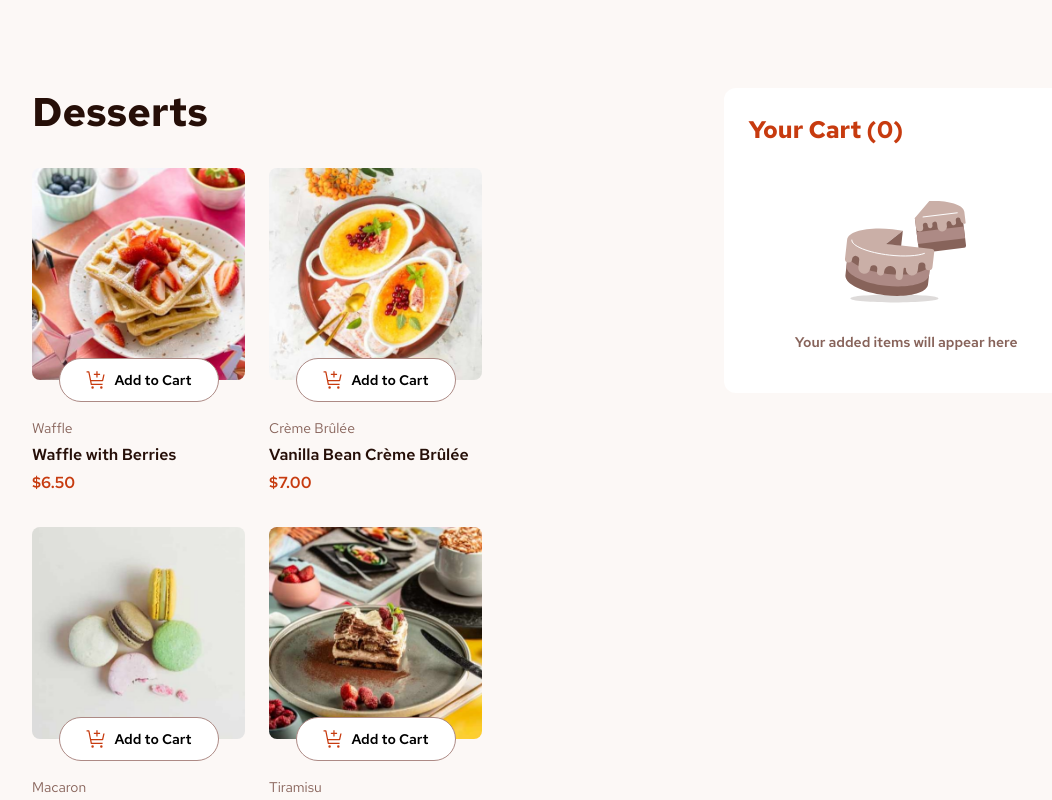
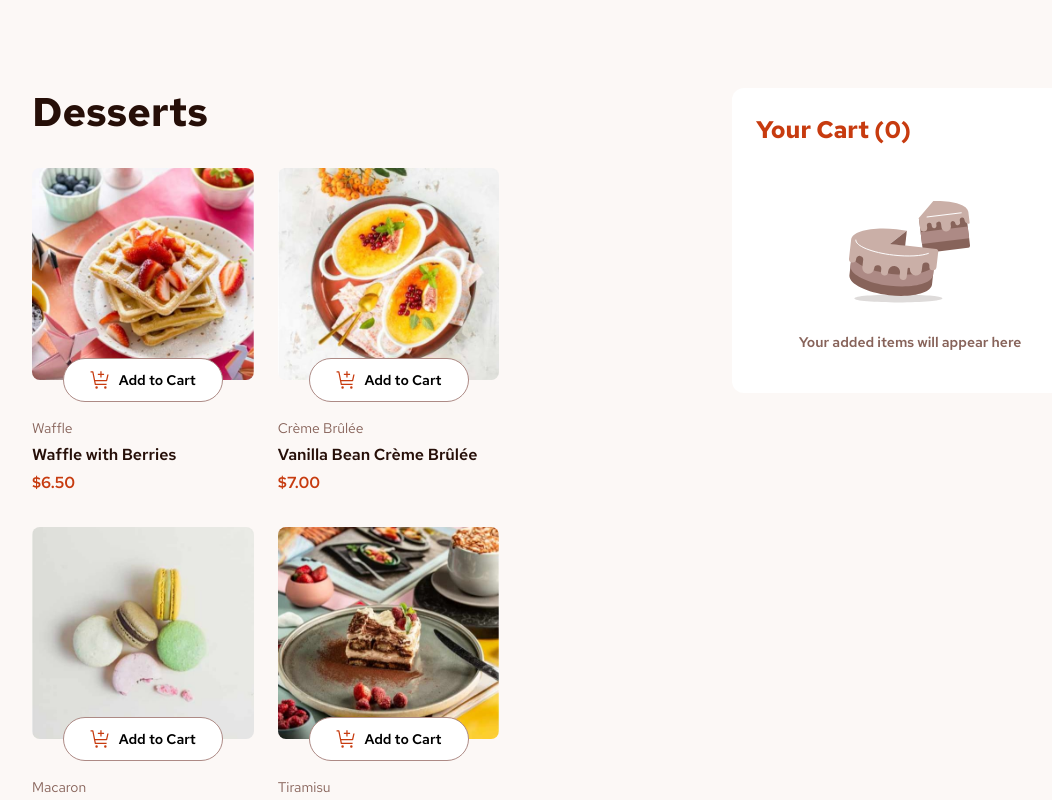
Before and after one commit to sophia-see/product-list-react, a React (Vite) app: page / in a window 1280 px wide. Shown: the top 800 px of the page, without its empty margins (80-1132 px from the left). Built offline with nearby package versions, Linux system fonts and the light colour scheme.

Commit message:
updated width of products

```diff
--- a/src/components/Products.tsx
+++ b/src/components/Products.tsx
@@ -32,7 +32,7 @@ export default function Products () {
                 className="
                     flex flex-col gap-4
                     m-auto md:m-0
-                    max-w-[327px] md:max-w-[213px]
+                    max-w-[327px] md:max-w-[213px] lg:max-w-[250px]
                 "
                 key={index}
             >
```
